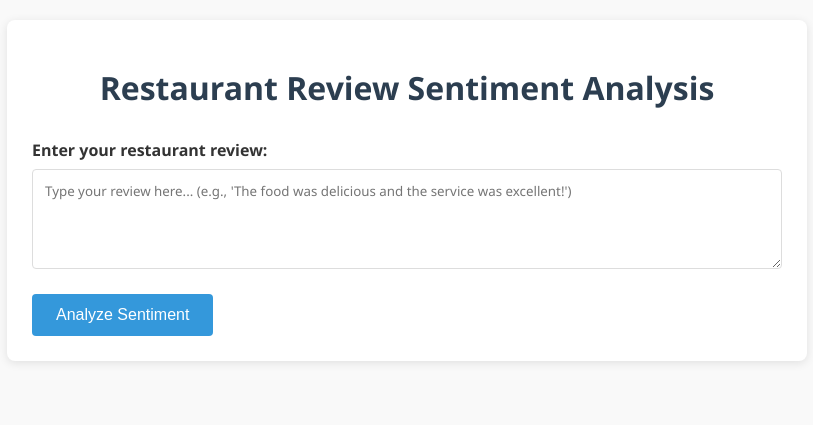
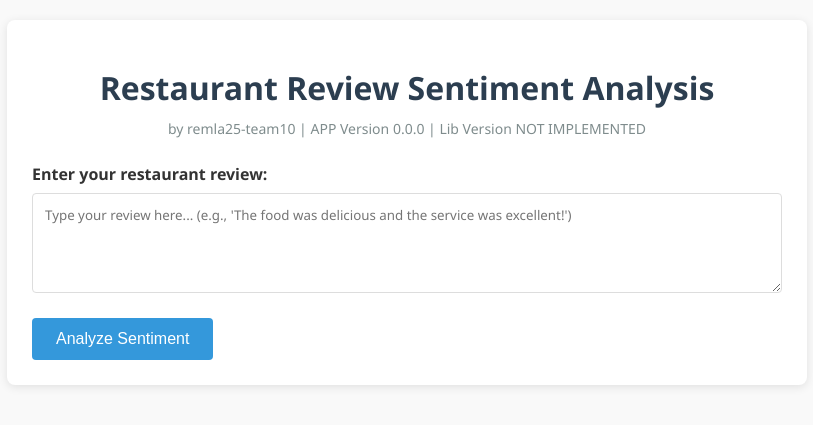
Before and after one commit to remla2025-team10/app-service, a Flask app: page / in a window 1280 px wide. Shown: the top 425 px of the page, without its empty margins (233-1046 px from the left). Run offline with Flask 3, Linux system fonts and the light colour scheme.

Commit message:
feat: add GitHub Actions workflow for release automation and versioning

```diff
--- a/app/routes/__init__.py
+++ b/app/routes/__init__.py
@@ -12,7 +12,7 @@ def index():
     #     # TODO: automatically fetch version
     #     "version": "NOT IMPLEMENTED"
     # })
-    return render_template('index.html')
+    return render_template('index.html', version=current_app.config["VERSION"])
 
 @main_bp.route('/health', methods=['GET'])
 def health_check():
@@ -29,9 +29,6 @@ def predict():
     # Invoke model service
     from app.models.model_handler import predict_with_model
 
-
-
-
     try:
         result = predict_with_model(data)
         if not result:
--- a/app/templates/index.html
+++ b/app/templates/index.html
@@ -20,6 +20,18 @@
             border-radius: 8px;
             padding: 25px;
             box-shadow: 0 2px 10px rgba(0, 0, 0, 0.1);
+        }
+
+        .team-info {
+            text-align: center;
+            margin-top: -20px;
+            margin-bottom: 25px;
+            color: #7f8c8d;
+            font-size: 14px;
+        }
+
+        .team-info p {
+            margin: 0;
         }
 
         h1 {
@@ -110,6 +122,10 @@
     <div class="container">
         <h1>Restaurant Review Sentiment Analysis</h1>
 
+        <div class="team-info">
+            <p>by remla25-team10 | APP Version <span id="app-version">{{ version }}</span> | Lib Version <span id="lib-version">NOT IMPLEMENTED</span></p>
+        </div>
+
         <div class="form-group">
             <label for="review">Enter your restaurant review:</label>
             <textarea id="review" placeholder="Type your review here... (e.g., 'The food was delicious and the service was excellent!')"></textarea>
@@ -165,19 +181,8 @@
 
                 if (data.result) {
                     sentimentResult.textContent = `Sentiment: ${data.result.prediction}`;
-                    //confidenceScore.textContent = `Confidence: ${(data.prediction.confidence * 100).toFixed(2)}%`;
-
-                    // Add appropriate class based on sentiment
-                    /*if (data.prediction.sentiment === 'Positive') {
-                        resultDiv.classList.add('positive');
-                    } else if (data.prediction.sentiment === 'Negative') {
-                        resultDiv.classList.add('negative');
-                    } else {
-                        resultDiv.classList.add('neutral');
-                    }*/
                 } else {
                     sentimentResult.textContent = 'Error: Could not analyze sentiment';
-                    //confidenceScore.textContent = '';
                     resultDiv.classList.add('neutral');
                 }
 
```
Also changed, not shown: app/__init__.py (+9 -0 lines), .github/workflows.release.yml (added), README.md, 2 other files.
